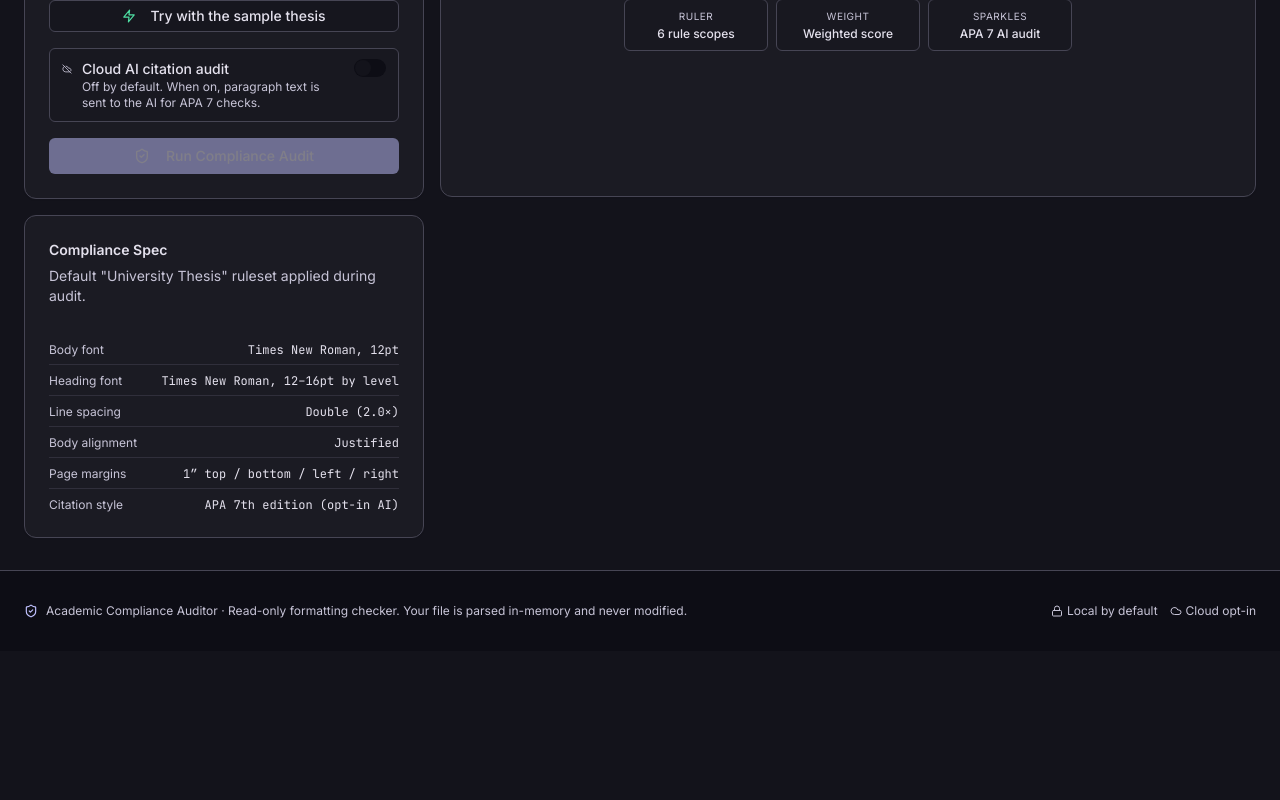
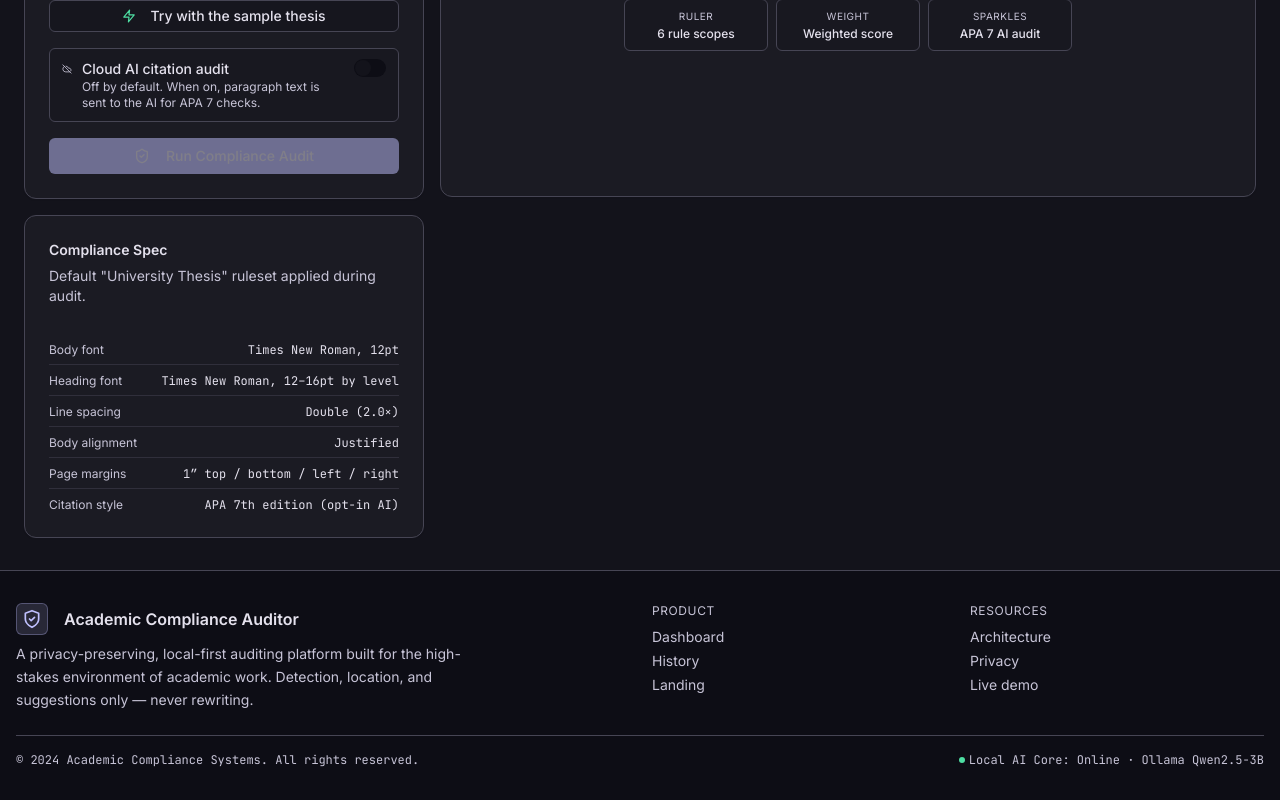
Before and after one commit to Ching040917/FYP, a React (Vite) app in the folder frontend/: page /dashboard in a window 1280 px wide. Shown: the part 653-1453 px from the top of the page. Before the commit the page ends 1304 px from the top, so only its background shows below. Built offline with nearby package versions, Linux system fonts and the light colour scheme.

Commit message:
v1.3
fix the footer positioning

```diff
--- a/frontend/src/components/audit/citation-tips.tsx
+++ b/frontend/src/components/audit/citation-tips.tsx
@@ -28,7 +28,7 @@ export function CitationTips({
   const tips = result.ai_citation_tooltips
 
   return (
-    <Card className="border-border bg-card flex h-full flex-col">
+    <Card className="border-border bg-card flex flex-col">
       <CardHeader className="pb-3">
         <div className="flex items-center justify-between gap-2">
           <div>
@@ -55,7 +55,7 @@ export function CitationTips({
         ) : tips.length === 0 ? (
           <EmptyState />
         ) : (
-          <ScrollArea className="scroll-area-audit h-[480px] px-4 pb-4">
+          <ScrollArea className="scroll-area-audit min-h-[360px] px-4 pb-4">
             <ul className="space-y-2">
               {tips.map((t, i) => (
                 <li key={i}>
@@ -107,7 +107,7 @@ function CitationCard({ tip }: { tip: CitationTip }) {
 
 function LockedState() {
   return (
-    <div className="flex h-[480px] flex-col items-center justify-center gap-3 px-6 text-center">
+    <div className="flex min-h-[360px] flex-col items-center justify-center gap-3 px-6 text-center">
       <div className="grid h-12 w-12 place-items-center rounded-full bg-muted/40 text-muted-foreground">
         <Lock className="h-5 w-5" />
       </div>
@@ -123,7 +123,7 @@ function LockedState() {
 
 function EmptyState() {
   return (
-    <div className="flex h-[480px] flex-col items-center justify-center gap-3 px-6 text-center">
+    <div className="flex min-h-[360px] flex-col items-center justify-center gap-3 px-6 text-center">
       <div className="grid h-12 w-12 place-items-center rounded-full bg-emerald-500/10 text-emerald-300 ring-1 ring-emerald-500/30">
         <CheckCircle2 className="h-5 w-5" />
       </div>
--- a/frontend/src/components/audit/error-list.tsx
+++ b/frontend/src/components/audit/error-list.tsx
@@ -57,7 +57,7 @@ export function ErrorList({
   })
 
   return (
-    <Card className="border-border bg-card flex h-full flex-col">
+    <Card className="border-border bg-card flex flex-col">
       <CardHeader className="pb-3">
         <div className="flex items-center justify-between gap-2">
           <div>
@@ -102,7 +102,7 @@ export function ErrorList({
         </div>
       </CardHeader>
       <CardContent className="flex-1 p-0">
-        <ScrollArea className="scroll-area-audit h-[480px] px-4 pb-4">
+        <ScrollArea className="scroll-area-audit min-h-[360px] px-4 pb-4">
           {filtered.length === 0 ? (
             <div className="flex h-32 items-center justify-center text-xs text-muted-foreground">
               No errors match the current filter.
@@ -192,7 +192,7 @@ export function ErrorList({
 export function ErrorDetail({ error }: { error: LayoutError | null }) {
   if (!error) {
     return (
-      <Card className="border-border bg-card flex h-full items-center justify-center">
+      <Card className="border-border bg-card flex items-center justify-center">
         <CardContent className="py-12 text-center">
           <div className="text-sm text-muted-foreground">
             Select an error from the left to inspect its details and suggested fix.
--- a/frontend/src/components/layout/AppFooter.tsx
+++ b/frontend/src/components/layout/AppFooter.tsx
@@ -1,41 +1,64 @@
 /**
  * AppFooter — unified footer used on every page.
  *
- * Matches the Landing page footer styling exactly:
- *   - border-t border-outline-variant
- *   - bg-surface-container-lowest
- *   - py-xl
+ * This is the EXACT same footer as the Landing page (copied verbatim from
+ * Landing.tsx lines 478-524). Every page uses this same footer so the
+ * footer looks identical across Landing, Dashboard, History, and Audit detail.
  *
- * IMPORTANT: no `mt-auto` class. The footer sits naturally after the main
- * content. The page wrapper uses `min-h-screen flex flex-col` so on short
- * pages the footer still reaches the bottom via flex-grow on <main>, but
- * on long pages it sits right after the content with no gap.
- *
- * The old footer used `mt-auto` which forced it to the viewport bottom
- * even when content was short — creating the "跑位" (floating footer) bug.
+ * The footer is a normal block element (no fixed/sticky/absolute positioning).
+ * It flows naturally after the main content. The page wrapper uses
+ * `min-h-screen` (no flex-col) so the page scrolls naturally and the footer
+ * sits at the very end — no overlap, no floating, no gap.
  */
-import { ShieldCheck, Lock, Cloud } from 'lucide-react'
+import { Link } from 'react-router-dom'
+import { ShieldCheck } from 'lucide-react'
+
+const SHIELD_LOGO = (
+  <svg xmlns="http://www.w3.org/2000/svg" viewBox="0 0 24 24" fill="none" stroke="#c0c1ff" strokeWidth="2" strokeLinecap="round" strokeLinejoin="round" className="w-5 h-5">
+    <path d="M12 22s8-4 8-10V5l-8-3-8 3v7c0 6 8 10 8 10z" />
+    <path d="M9 12l2 2 4-4" />
+  </svg>
+)
 
 export function AppFooter() {
   return (
     <footer className="border-t border-outline-variant bg-surface-container-lowest py-xl">
-      <div className="mx-auto max-w-[1440px] px-4 md:px-6">
-        <div className="flex flex-col items-start justify-between gap-3 text-xs text-on-surface-variant md:flex-row md:items-center">
-          <div className="flex items-center gap-2">
-            <ShieldCheck className="h-3.5 w-3.5 text-primary" />
-            <span>
-              Academic Compliance Auditor · Read-only formatting checker. Your file is parsed
-              in-memory and never modified.
-            </span>
+      <div className="max-w-[1440px] mx-auto px-md">
+        <div className="grid md:grid-cols-4 gap-lg mb-lg">
+          <div className="md:col-span-2">
+            <div className="flex items-center gap-md mb-sm">
+              <div className="w-8 h-8 rounded-md bg-primary/15 border border-primary/30 flex items-center justify-center">
+                {SHIELD_LOGO}
+              </div>
+              <span className="font-semibold text-on-surface">Academic Compliance Auditor</span>
+            </div>
+            <p className="text-sm text-on-surface-variant max-w-md leading-relaxed">
+              A privacy-preserving, local-first auditing platform built for the high-stakes environment of academic work. Detection, location, and suggestions only — never rewriting.
+            </p>
           </div>
-          <div className="flex items-center gap-3">
-            <span className="flex items-center gap-1">
-              <Lock className="h-3 w-3" /> Local by default
-            </span>
-            <span className="flex items-center gap-1">
-              <Cloud className="h-3 w-3" /> Cloud opt-in
-            </span>
+          <div>
+            <p className="text-xs uppercase tracking-wider text-on-surface-variant mb-sm">Product</p>
+            <ul className="space-y-xs text-sm">
+              <li><Link to="/dashboard" className="text-on-surface-variant hover:text-on-surface transition-colors">Dashboard</Link></li>
+              <li><Link to="/history" className="text-on-surface-variant hover:text-on-surface transition-colors">History</Link></li>
+              <li><Link to="/" className="text-on-surface-variant hover:text-on-surface transition-colors">Landing</Link></li>
+            </ul>
           </div>
+          <div>
+            <p className="text-xs uppercase tracking-wider text-on-surface-variant mb-sm">Resources</p>
+            <ul className="space-y-xs text-sm">
+              <li><Link to="/" className="text-on-surface-variant hover:text-on-surface transition-colors">Architecture</Link></li>
+              <li><Link to="/" className="text-on-surface-variant hover:text-on-surface transition-colors">Privacy</Link></li>
+              <li><Link to="/dashboard" className="text-on-surface-variant hover:text-on-surface transition-colors">Live demo</Link></li>
+            </ul>
+          </div>
+        </div>
+        <div className="pt-md border-t border-outline-variant flex flex-col md:flex-row items-center justify-between gap-sm text-xs text-on-surface-variant">
+          <p className="font-mono">© 2024 Academic Compliance Systems. All rights reserved.</p>
+          <p className="font-mono flex items-center gap-xs">
+            <span className="w-1.5 h-1.5 rounded-full bg-secondary" />
+            Local AI Core: Online · Ollama Qwen2.5-3B
+          </p>
         </div>
       </div>
     </footer>
--- a/frontend/src/pages/AuditPage.tsx
+++ b/frontend/src/pages/AuditPage.tsx
@@ -113,9 +113,9 @@ export function AuditPage() {
 
   if (loading) {
     return (
-      <div className="min-h-screen flex flex-col bg-background text-foreground">
+      <div className="min-h-screen bg-background text-foreground">
         <AppNav current="audit" title="Audit Results" subtitle="Loading…" backTo="/dashboard" />
-        <main className="flex-1 flex items-center justify-center">
+        <main className="flex items-center justify-center min-h-[60vh]">
           <Loader2 className="w-8 h-8 animate-spin text-primary" />
         </main>
         <AppFooter />
@@ -125,9 +125,9 @@ export function AuditPage() {
 
   if (error || !audit) {
     return (
-      <div className="min-h-screen flex flex-col bg-background text-foreground">
+      <div className="min-h-screen bg-background text-foreground">
         <AppNav current="audit" title="Audit Results" subtitle="Error" backTo="/dashboard" />
-        <main className="flex-1 flex items-center justify-center p-6">
+        <main className="flex items-center justify-center min-h-[60vh] p-6">
           <div className="text-center max-w-md">
             <AlertTriangle className="w-12 h-12 text-error mx-auto mb-4" />
             <p className="text-body-lg text-error mb-4">{error || 'Audit not found'}</p>
@@ -142,7 +142,7 @@ export function AuditPage() {
   const isProcessing = audit.status === 'processing'
 
   return (
-    <div className="min-h-screen flex flex-col bg-background text-foreground">
+    <div className="min-h-screen bg-background text-foreground">
       <AppNav
         current="audit"
         title="Audit Results"
--- a/frontend/src/pages/Dashboard.tsx
+++ b/frontend/src/pages/Dashboard.tsx
@@ -53,7 +53,7 @@ export function Dashboard() {
   }
 
   return (
-    <div className="min-h-screen flex flex-col bg-background text-foreground">
+    <div className="min-h-screen bg-background text-foreground">
       <AppNav
         current="dashboard"
         title="Dashboard"
--- a/frontend/src/pages/HistoryPage.tsx
+++ b/frontend/src/pages/HistoryPage.tsx
@@ -104,7 +104,7 @@ export function HistoryPage() {
   }
 
   return (
-    <div className="min-h-screen flex flex-col bg-background text-foreground">
+    <div className="min-h-screen bg-background text-foreground">
       <AppNav
         current="history"
         title="Audit History"
```
